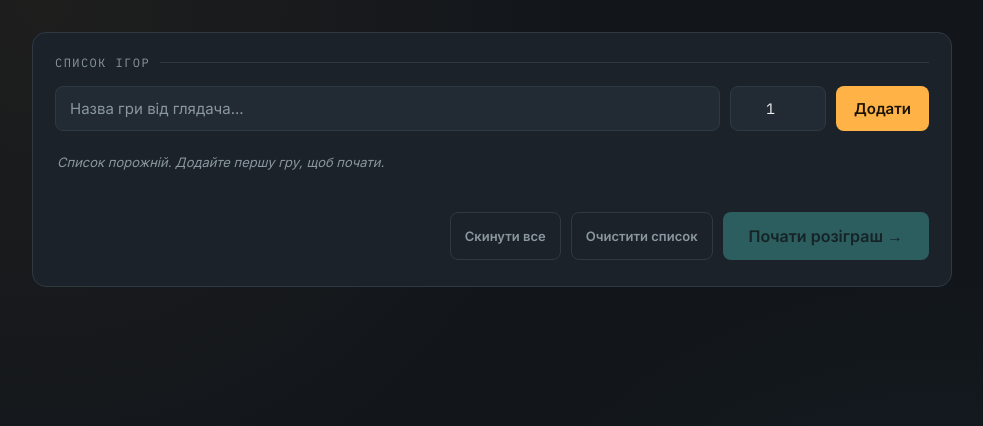
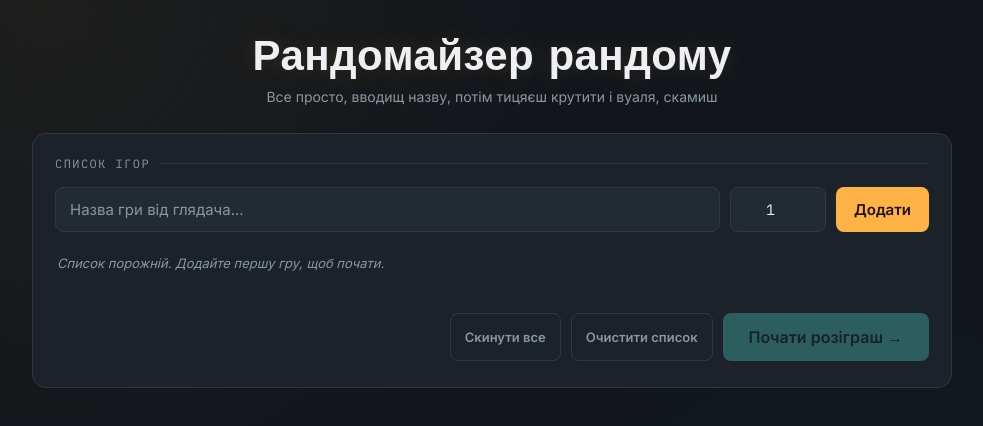
Before and after one commit to Oldwizy/Game-Wheel, a plain HTML site: page index.html in a window 1280 px wide. Shown: the whole page, without its empty margins (148-1131 px from the left). Drawn offline with Linux system fonts and the light colour scheme.

Commit message:
Upd text

```diff
--- a/index.html
+++ b/index.html
@@ -8,6 +8,12 @@
 </head>
 <body>
 <div class="wrap">
+
+  <!-- Шапка сторінки: назва та коротке пояснення правил розіграшу. -->
+  <header>
+    <h1>Рандомайзер рандому</h1>
+    <div class="sub">Все просто, вводищ назву, потім тицяєш крутити і вуаля, скамиш</div>
+  </header>
 
   <!-- Банер показується після завершення розіграшу з назвою переможця. -->
   <div class="winner-banner" id="winnerBanner">
```
